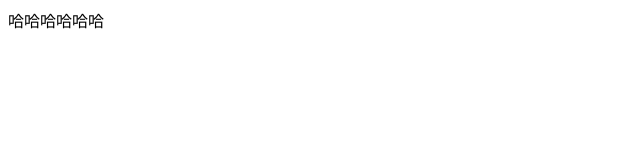
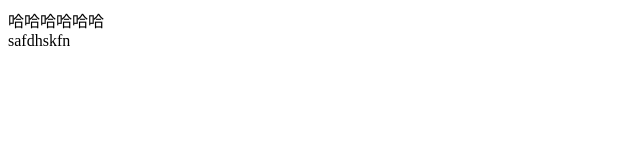
Before and after one commit to 0QQLinS/test, a plain HTML site: page index.html in a window 1280 px wide. Shown: the full height of the page, 0-640 px from the left. Drawn offline with Linux system fonts and the light colour scheme.

Commit message:
init index.html andindex.css

```diff
--- a/index.html
+++ b/index.html
@@ -7,5 +7,6 @@
 </head>
 <body>
     <div>哈哈哈哈哈哈</div>
+    <div class="wrapper">safdhskfn</div>
 </body>
 </html>
```
Also changed, not shown: package-lock.json (added), 1 other file.
